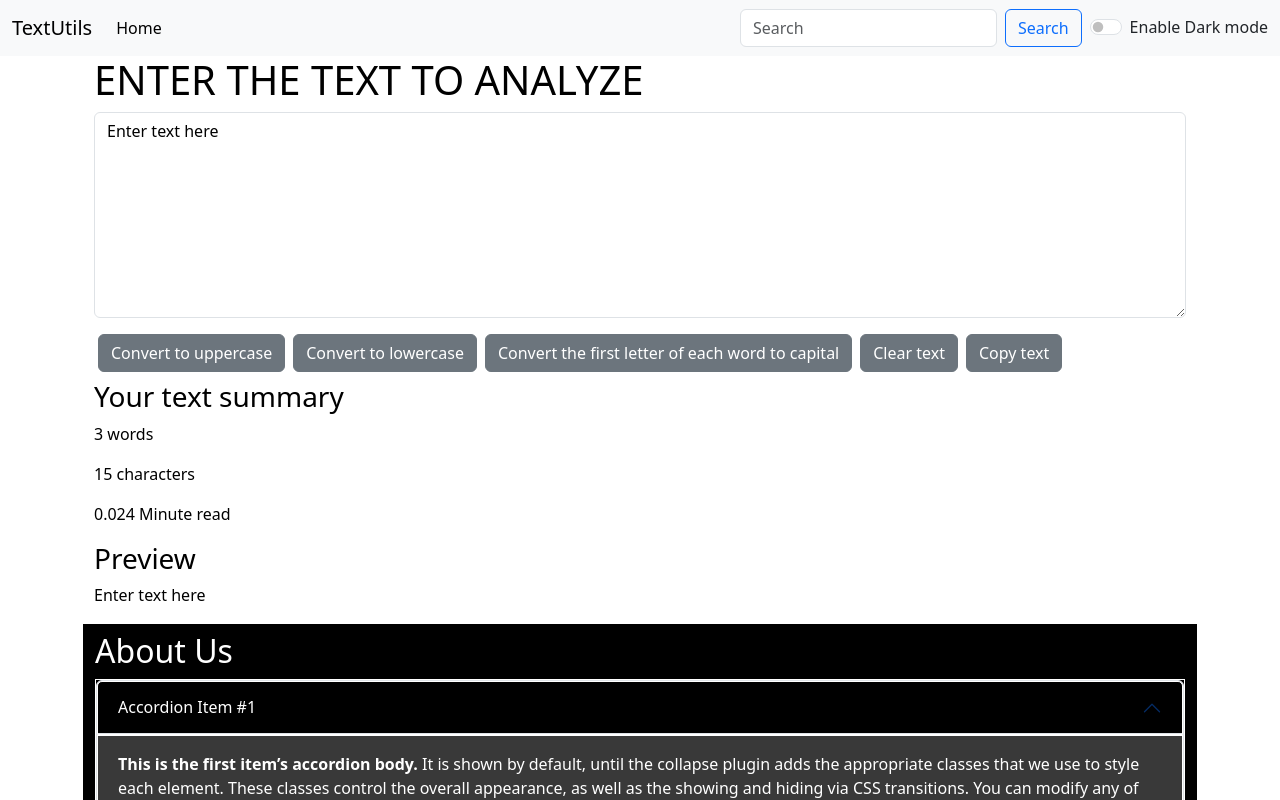
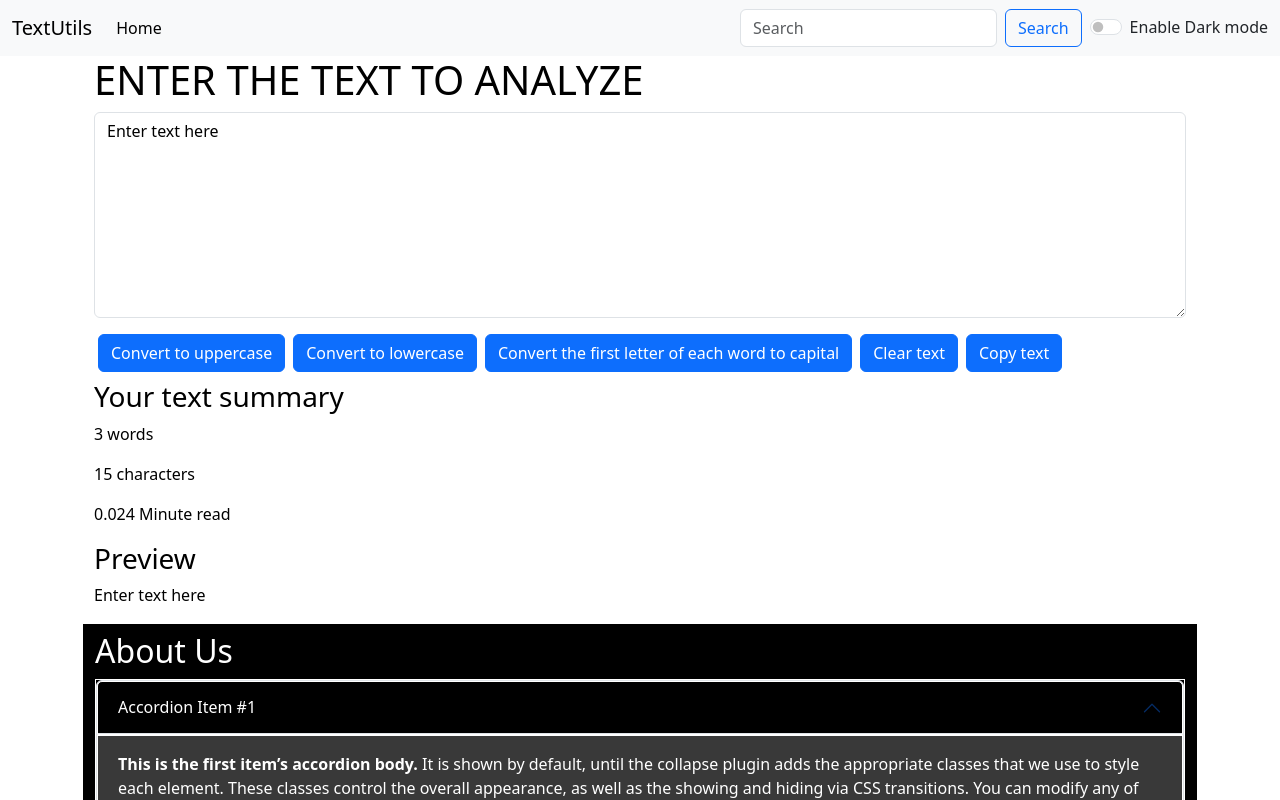
Before and after one commit to AbeerZahid917/React_JS-Nayatel_internship, a React (Create React App) app: page / in a window 1280 px wide. Shown: the top 800 px of the page. Built offline with nearby package versions, Linux system fonts and the light colour scheme.

Commit message:
video 13

```diff
--- a/src/App.js
+++ b/src/App.js
@@ -4,11 +4,14 @@
 import Navbar from './components/Navbar'
 import TextForm from './components/TextForm';
 import About from './components/About';
+import Alert from './components/Alert';
 
 
 function App()
 {
   const [mode, setMode] = useState('light'); // whether dark mode is enabled or not
+  const [alert, setAlert] = useState(null);
+
 
 
   const toggleMode = ()=>{
@@ -17,23 +20,39 @@
       let newText = 'dark';
       setMode(newText);
       document.body.style.backgroundColor = 'rgb(12, 4, 61)';
+      showAlert("dark mode has been enabled", "success");
     }
     else
     {
       let newText = 'light';
       setMode(newText);
       document.body.style.backgroundColor = 'white';
+      showAlert("light mode has been enabled", "success");
     }
   }
+
+
+  const showAlert = (message, type) =>{
+    setAlert({
+      msg: message,
+      type: type
+    });
+
+    setTimeout(() => {
+      setAlert(null)
+    }, 1500);
+  }
+
 
 
 
   return (
     <>
       <Navbar title="TextUtils" mode={mode} toggleMode={toggleMode}/>
+      <Alert alert={alert} />
 
       <div className="container">
-        <TextForm heading= "ENTER THE TEXT TO ANALYZE" mode={mode}/>
+        <TextForm showAlert={showAlert} heading= "ENTER THE TEXT TO ANALYZE" mode={mode}/>
         <About/>
       </div>
     </>
--- /dev/null
+++ b/src/components/Alert.js
@@ -0,0 +1,18 @@
+import React from 'react'
+
+export default function Alert(props)
+{
+    const capitalize = (text)=>{
+        let newText = text.toLowerCase()
+        return newText.charAt(0).toUpperCase() + newText.slice(1);
+    }
+
+    return (
+    props.alert && <div className={`alert alert-${props.alert.type} alert-dismissible fade show`} role="alert">
+        <strong>
+            {capitalize(props.alert.type)}
+        </strong>
+            : {props.alert.msg}
+    </div>
+    )
+}
--- a/src/components/TextForm.js
+++ b/src/components/TextForm.js
@@ -8,11 +8,13 @@
     const handleUpClick = ()=>{
         let newText = text.toUpperCase();
         setText(newText);
+        props.showAlert("converted to uppercase", "success");
     }
 
     const handleDownClick = ()=>{
         let newText = text.toLowerCase();
         setText(newText);
+        props.showAlert("converted to lowercase", "success");
     }
 
     const handleCapitalizeClick = ()=>{
@@ -22,16 +24,20 @@
             .map(word => word.charAt(0).toUpperCase() + word.slice(1))
             .join(' ')
         setText(newText);
+        props.showAlert("converted to capital", "success");
     }
 
     const handleClearClick = ()=>{
         let newText = "";
         setText(newText);
+        props.showAlert("cleared", "success");
     }
 
     const handleCopyClick = ()=>{
         navigator.clipboard.writeText(text);
         alert("text copied");
+
+        props.showAlert("copied", "success");
 
     }
 
@@ -65,19 +71,19 @@
 
 
 
-            <button className="btn btn-secondary mx-1" onClick={handleUpClick}>
+            <button className="btn btn-primary mx-1" onClick={handleUpClick}>
                 Convert to uppercase
             </button>
-            <button className="btn btn-secondary mx-1" onClick={handleDownClick}>
+            <button className="btn btn-primary mx-1" onClick={handleDownClick}>
                 Convert to lowercase
             </button>
-            <button className="btn btn-secondary mx-1" onClick={handleCapitalizeClick}>
+            <button className="btn btn-primary mx-1" onClick={handleCapitalizeClick}>
                 Convert the first letter of each word to capital
             </button>
-            <button className="btn btn-secondary mx-1" onClick={handleClearClick}>
+            <button className="btn btn-primary mx-1" onClick={handleClearClick}>
                 Clear text
             </button>
-             <button className="btn btn-secondary mx-1" onClick={handleCopyClick}>
+             <button className="btn btn-primary mx-1" onClick={handleCopyClick}>
                 Copy text
             </button>
         </div>
```
Also changed, not shown: 1 other file (tests, documents, lock files or other folders).
